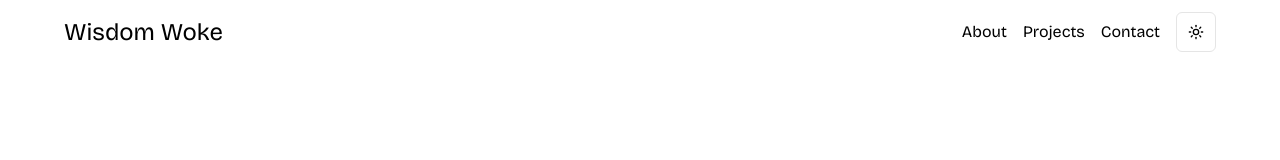
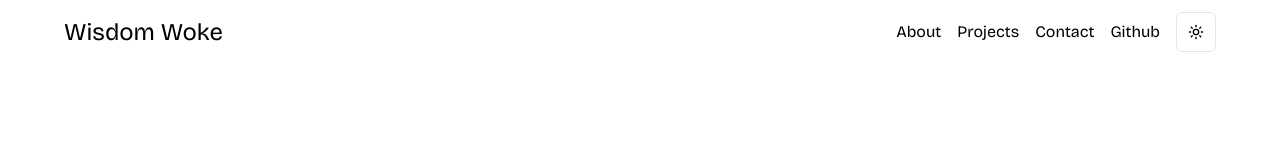
Before and after one commit to WISDOM-WOKE22/My-Portfolio, a Next.js app: page / in a window 1280 px wide. Shown: the top 160 px of the page. Built offline with nearby package versions, Linux system fonts and the light colour scheme; a web font is replaced by a local one.

Commit message:
chore: added my github

```diff
--- a/components/footer.tsx
+++ b/components/footer.tsx
@@ -13,13 +13,13 @@ export default function Footer () {
                     <p>Built with ❤️ By wisdom woke</p>
 
                     <div className="flex flex-row gap-4 items-center">
-                        <Link href="https://github.com/WISDOM-WOKE22">
+                        <Link href="https://github.com/WISDOM-WOKE22" target="_blank">
                             <Github/>
                         </Link>
-                        <Link href="https://linkedin.com/in/wisdom-woke-703488237/">
+                        <Link target="_blank" href="https://linkedin.com/in/wisdom-woke-703488237/">
                             <Linkedin/>
                         </Link>
-                        <Link href="https://twitter.com/WISDOMWOKE1">
+                        <Link target="_blank" href="https://twitter.com/WISDOMWOKE1">
                             <X/>
                         </Link>
                     </div>
--- a/components/header.tsx
+++ b/components/header.tsx
@@ -28,6 +28,9 @@ export default function Header () {
                         <Link href="#contact">
                             <p className="cursor-pointer">Contact</p>
                         </Link>
+                        <Link href="https://github.com/WISDOM-WOKE22" target="_blank">
+                            <p className="cursor-pointer">Github</p>
+                        </Link>
                     </div>
 
                     <div className="md:hidden">
@@ -52,6 +55,11 @@ export default function Header () {
                                     <Link href='#contact'>
                                         <p className="cursor-pointer">Contact</p>
                                     </Link>
+                                </DropdownMenuItem>
+                                <DropdownMenuItem>
+                                <Link href="https://github.com/WISDOM-WOKE22" target="_blank">
+                                    <p className="cursor-pointer">Github</p>
+                                </Link>
                                 </DropdownMenuItem>
                             </DropdownMenuContent>
                         </DropdownMenu>
```
